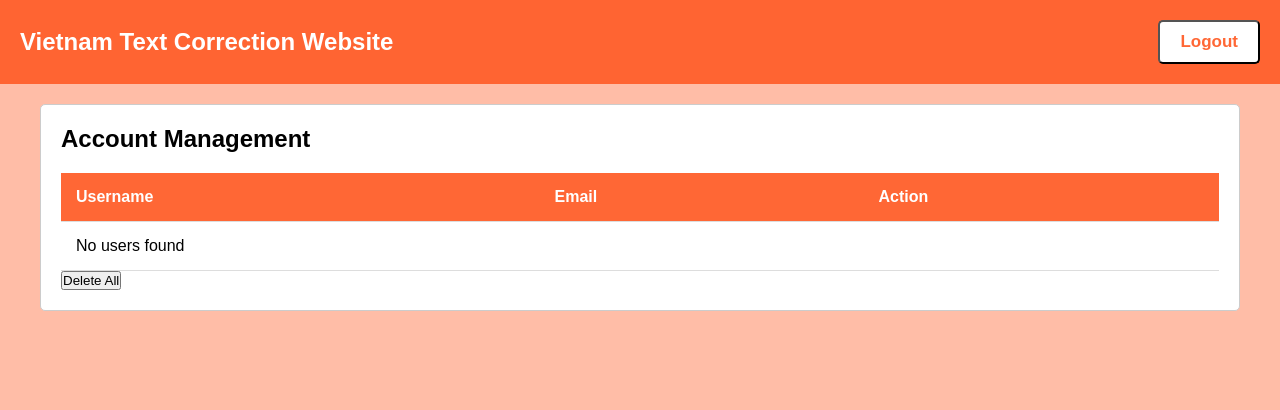
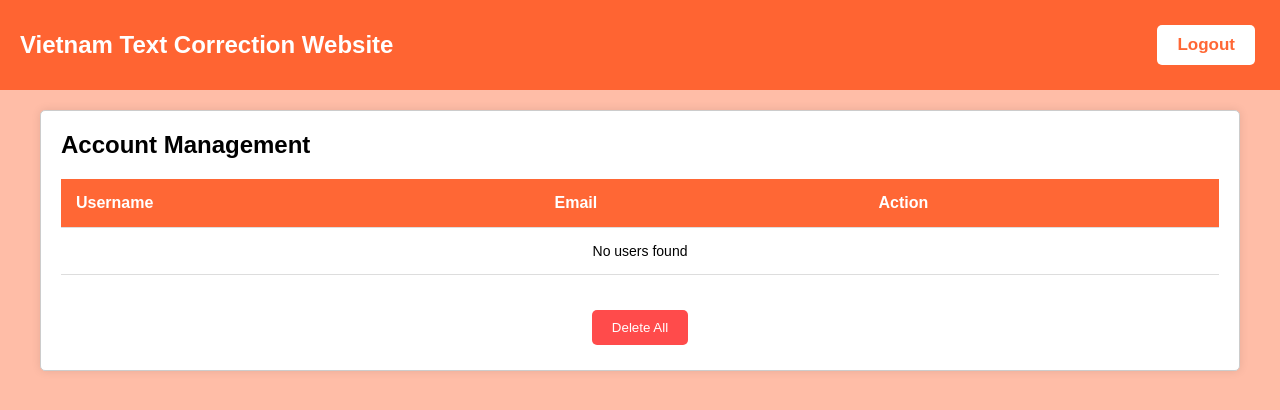
Before and after one commit to BuiNguyenThankieu/Vietnam-text-correction-website-Group7-IT0602, a PHP site: page /php/admin.php in a window 1280 px wide. Shown: the top 410 px of the page. Run offline with PHP 8.4, Linux system fonts and the light colour scheme; the visitor is signed in with stand-in values (Sample User, id 1); data that the repository does not hold is empty.

Commit message:
Update admin.css
back up

```diff
--- a/css/admin.css
+++ b/css/admin.css
@@ -1,4 +1,3 @@
-/* Các cấu trúc và kiểu mặc định */
 * {
     margin: 0;
     padding: 0;
@@ -36,76 +35,31 @@
     background-color: white;
     color: #ff612df5;
     border-radius: 5px;
+    border: 2px solid var(black);
+    box-shadow: 4px 4px var(black);
     font-size: 17px;
     font-weight: 600;
+    color: var(white);
     cursor: pointer;
 }
 
-/* Modal Style */
-.modal {
-    display: none;
-    position: fixed;
-    z-index: 1;
-    left: 0;
-    top: 0;
-    width: 100%;
-    height: 100%;
-    overflow: auto;
-    background-color: rgba(0,0,0,0.4); /* Màu nền mờ */
-}
-
-.modal-content {
-    background-color: #fefefe;
-    margin: 15% auto;
-    padding: 20px;
-    border: 1px solid #888;
-    width: 30%;
-    border-radius: 8px;
-}
-
-.modal-header, .modal-footer {
-    text-align: center;
-}
-
-.modal-header h2 {
-    margin: 0;
-}
-
-.save-btn, .cancel-btn {
-    padding: 10px 20px;
-    background-color: #ff612d;
-    color: white;
-    border: none;
-    border-radius: 5px;
-    cursor: pointer;
-}
-
-.cancel-btn {
-    background-color: #ff4b4b;
-}
-
-.save-btn:hover, .cancel-btn:hover {
-    opacity: 0.8;
-}
-
-/* Hiển thị modal */
-.show-modal {
-    display: block;
-}
-
-/* Các cấu trúc khác */
 .container {
     width: 100%;
     max-width: 1200px;
     background-color: white;
     border: 1px solid #ccc;
     border-radius: 5px;
+    box-shadow: 0 0 10px rgba(0, 0, 0, 0.1);
     padding: 20px;
     margin-top: 20px;
 }
 
 .input-section h2 {
     margin-bottom: 20px;
+}
+
+.table-section {
+    width: 100%;
 }
 
 table {
@@ -124,6 +78,126 @@
     color: white;
 }
 
-button.delete-btn {
+table td a {
+    color: #007bff;
+    text-decoration: none;
+}
+
+table td a:hover {
+    text-decoration: underline;
+}
+
+table td {
+    font-size: 14px;
+}
+
+table td:last-child {
+    width: 150px; /* Giới hạn chiều rộng của cột Action */
+    text-align: center;
+}
+
+button {
+    padding: 8px 12px;
+    margin: 5px;
+    border: none;
+    border-radius: 4px;
+    cursor: pointer;
+    background-color: #ff612df5;
+    color: white;
+}
+
+button:hover {
+    background-color: #ff4b0d;
+}
+
+.delete-btn {
     background-color: #ff4b4b;
 }
+
+.footer {
+    margin-top: 30px;
+    text-align: center;
+    font-size: 12px;
+    color: #777;
+}
+
+.delete-all-btn {
+    padding: 10px 20px;
+    background-color: #ff4b4b;
+    color: white;
+    border: none;
+    cursor: pointer;
+    border-radius: 5px;
+}
+
+.delete-all-btn:hover {
+    background-color: #d84343;
+}
+
+/* Modal styles */
+.modal {
+    display: none; /* Mặc định ẩn modal */
+    position: fixed;
+    z-index: 1000; /* Đảm bảo modal ở trên các phần tử khác */
+    left: 0;
+    top: 0;
+    width: 100%;
+    height: 100%;
+    overflow: auto; /* Kích hoạt cuộn khi nội dung quá dài */
+    background-color: rgba(0, 0, 0, 0.5); /* Hiệu ứng mờ nền */
+}
+
+.modal-content {
+    background-color: #fff;
+    margin: 15% auto; /* Đặt modal cách đều ở giữa màn hình */
+    padding: 20px;
+    border: 1px solid #888;
+    width: 80%; /* Chiều rộng modal */
+    max-width: 500px; /* Chiều rộng tối đa */
+    border-radius: 8px;
+    box-shadow: 0 5px 15px rgba(0, 0, 0, 0.3); /* Hiệu ứng đổ bóng */
+}
+
+.modal-header h2 {
+    margin: 0;
+    padding-bottom: 15px;
+    border-bottom: 1px solid #ddd;
+    color: #333;
+}
+
+.modal-body {
+    margin-top: 20px;
+}
+
+.modal-footer {
+    text-align: right;
+    padding-top: 10px;
+    border-top: 1px solid #ddd;
+}
+
+.save-btn, .cancel-btn {
+    padding: 10px 20px;
+    margin: 5px;
+    background-color: #ff612d;
+    color: white;
+    border: none;
+    border-radius: 5px;
+    cursor: pointer;
+}
+
+.cancel-btn {
+    background-color: #ccc;
+}
+
+.save-btn:hover {
+    background-color: #ff4b0d;
+}
+
+.cancel-btn:hover {
+    background-color: #aaa;
+}
+
+/* Hiển thị modal */
+.show-modal {
+    display: block;
+}
```
